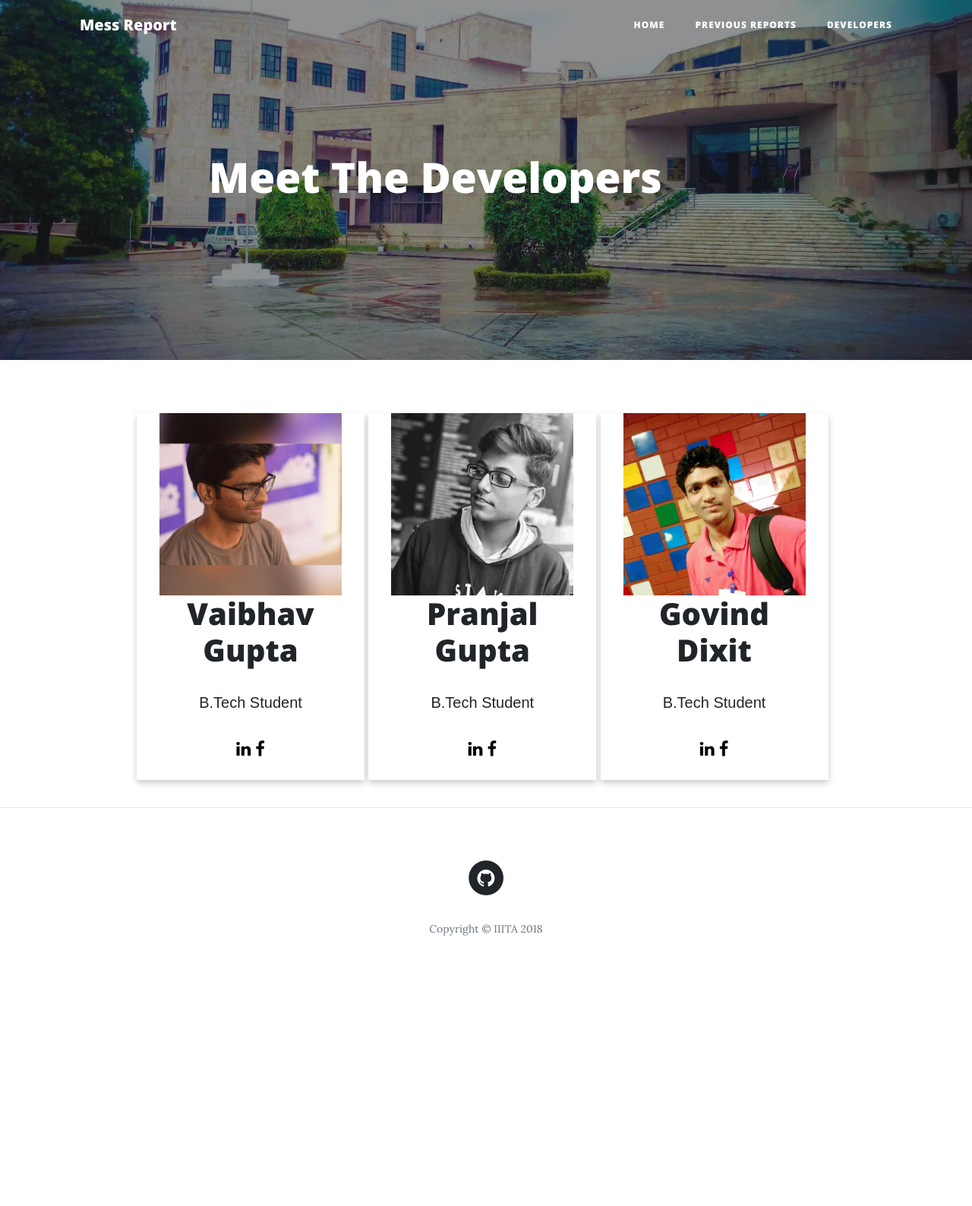
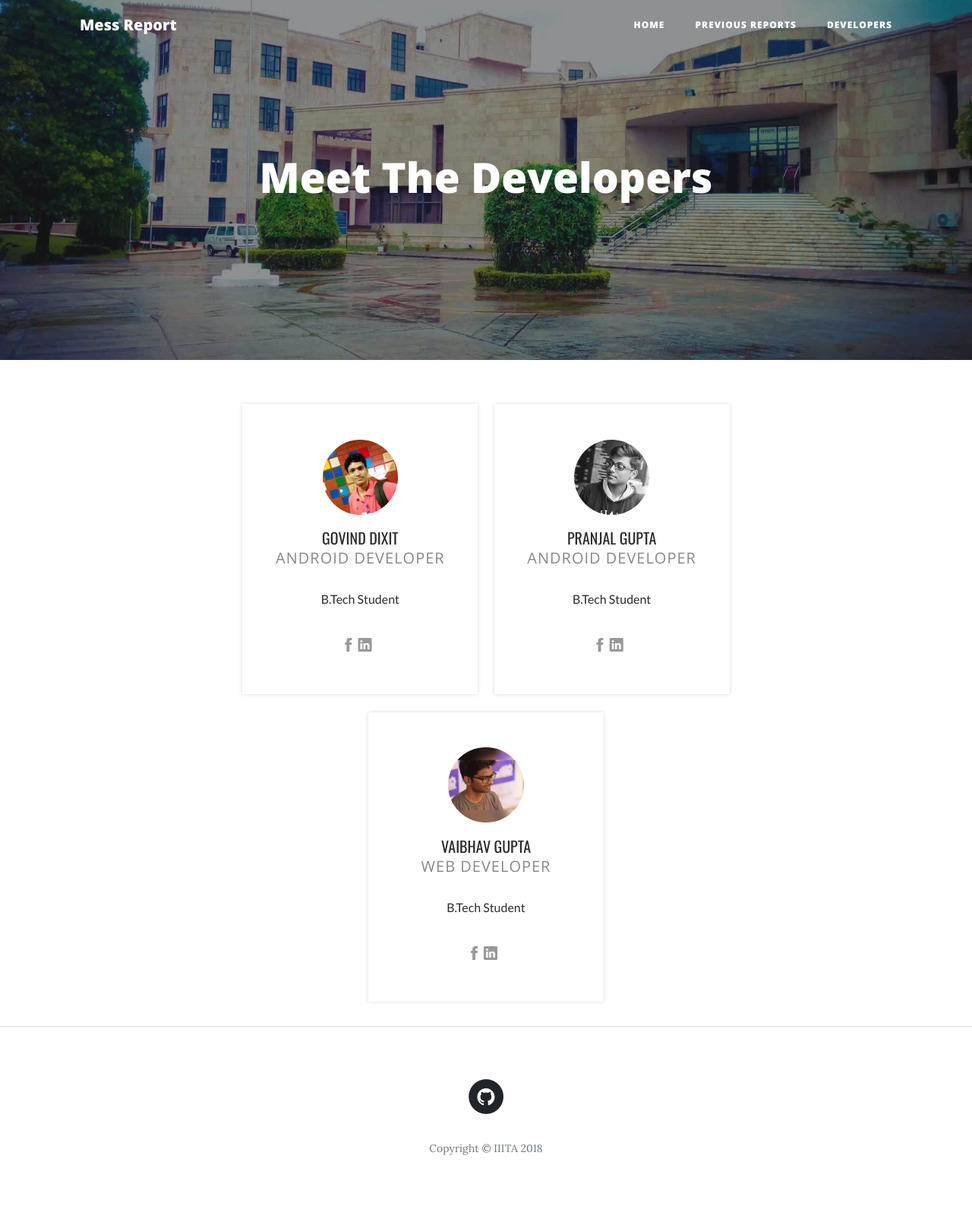
Before and after one commit to GOVINDDIXIT/IIITA-Mess-App, a Django app: page /developers/ in a window 1280 px wide. Shown: the whole page at 76% size. Before the commit the page ends 1232 px from the top, so only its background shows below. Run offline with Django 3.2, Linux system fonts and the light colour scheme; some libraries are stand-ins or nearby versions.

Commit message:
Edit The Developers' Page

```diff
--- a/backend/templates/blog/developers.html
+++ b/backend/templates/blog/developers.html
@@ -1,46 +1,87 @@
 {% extends 'base.html' %} {% load staticfiles %} {% block content %}
+<script>
+    $(".hover").mouseleave(
+        function () {
+            $(this).removeClass("hover");
+        }
+    );
+
+</script>
 <style>
-    .outer {
-        margin: 0;
+    @import url(https://fonts.googleapis.com/css?family=Lato);
+    @import url(https://fonts.googleapis.com/css?family=Oswald);
+    @import url(https://code.ionicframework.com/ionicons/2.0.1/css/ionicons.min.css);
+    .snip1559 {
+        font-family: 'Lato', Arial, sans-serif;
+        position: relative;
+        display: inline-block;
+        overflow: hidden;
+        margin: 8px;
+        min-width: 250px;
+        max-width: 310px;
+        width: 100%;
+        background-color: #ffffff;
+        color: #2B2B2B;
+        text-align: center;
+        font-size: 16px;
+        box-shadow: 0 0 5px rgba(0, 0, 0, 0.15);
     }
 
-    .card-custom {
-        box-shadow: 0 4px 8px 0 rgba(0, 0, 0, 0.2);
-        max-width: 300px;
-        text-align: center;
-        font-family: arial;
-        display: inline-block;
-        margin: 20px 0px;
-        padding: 0 30px;
+    .snip1559 * {
+        -webkit-box-sizing: border-box;
+        box-sizing: border-box;
     }
 
-    .title-custom {
-        color: grey;
-        font-size: 18px;
+    .snip1559 .profile-image {
+        padding: 15% 10% 0;
     }
 
-    .button-custom {
-        border: none;
-        outline: 0;
-        display: inline-block;
-        padding: 8px;
-        color: white;
-        background-color: #000;
-        text-align: center;
-        cursor: pointer;
-        width: 100%;
-        font-size: 18px;
+    .snip1559 .profile-image img {
+        max-width: 100%;
+        vertical-align: top;
+        position: relative;
+        border-radius: 50%;
+        max-width: 40%;
     }
 
-    .a-custom {
-        text-decoration: none;
-        font-size: 22px;
-        color: black;
+    .snip1559 figcaption {
+        padding: 5% 10% 15%;
     }
 
-    .button-custom:hover,
-    .a-custom:hover {
-        opacity: 0.7;
+    .snip1559 h3 {
+        font-family: 'Oswald';
+        text-transform: uppercase;
+        font-size: 20px;
+        font-weight: 400;
+        line-height: 24px;
+        margin: 3px 0;
+    }
+
+    .snip1559 h5 {
+        font-weight: 400;
+        margin: 0;
+        text-transform: uppercase;
+        color: #888;
+        letter-spacing: 1px;
+    }
+
+    .snip1559 .icons i {
+        color: #999;
+        display: inline-block;
+        margin-right: 5px;
+        font-size: 1.5em;
+    }
+
+    .snip1559 .icons i:hover {
+        color: #555;
+    }
+
+    .snip1559 .icons i a {
+        text-decoration: none;
+    }
+
+    body {
+        text-align: center;
     }
 </style>
 <header class="masthead" style="background-image: url({% static 'img/iiitap2.jpg' %})">
@@ -63,47 +104,60 @@
     <div class="container">
         <div class="row">
             <div class="col-lg-10 col-md-12 mx-auto">
-                <div class="outer">
-                    <div class="card-custom">
-                        <img src={% static 'img/vaibhav.jpeg' %} alt="Vaibhav" style="width:100%">
-                        <h1>Vaibhav Gupta</h1>
-                        <p class="title">B.Tech Student</p>
-                        <div style="margin: 24px 0;">
-                            <a href="https://www.linkedin.com/in/vaibhavgupta79/" class="a-custom">
-                                <i class="fa fa-linkedin"></i>
+                <figure class="snip1559">
+                    <div class="profile-image">
+                        <img src={% static 'img/govind-1.jpeg' %} alt="Govind" />
+                    </div>
+                    <figcaption>
+                        <h3>Govind Dixit</h3>
+                        <h5>Android Developer</h5>
+                        <p>B.Tech Student</p>
+                        <div class="icons">
+                            <a href="https://www.facebook.com/govinddixit05">
+                                <i class="ion-social-facebook"></i>
                             </a>
-                            <a href="https://www.facebook.com/vaib79" class="a-custom">
-                                <i class="fa fa-facebook"></i>
+                            <a href="https://www.linkedin.com/in/govind-dixit-58708413a">
+                                <i class="ion-social-linkedin"></i>
                             </a>
                         </div>
+                    </figcaption>
+                </figure>
+                <figure class="snip1559">
+                    <div class="profile-image">
+                        <img src={% static 'img/pranjal.jpeg' %} alt="Pranjal" />
                     </div>
-                    <div class="card-custom">
-                        <img src={% static 'img/pranjal.jpeg' %} alt="Pranjal" style="width:100%">
-                        <h1>Pranjal Gupta</h1>
-                        <p class="title">B.Tech Student</p>
-                        <div style="margin: 24px 0;">
-                            <a href="https://www.linkedin.com/in/pranjal-gupta-8a16ba165/" class="a-custom">
-                                <i class="fa fa-linkedin"></i>
+                    <figcaption>
+                        <h3>Pranjal Gupta</h3>
+                        <h5>Android Developer</h5>
+                        <p>B.Tech Student</p>
+                        <div class="icons">
+                            <a href="https://www.facebook.com/pranjal.gupta.562">
+                                <i class="ion-social-facebook"></i>
                             </a>
-                            <a href="https://www.facebook.com/pranjal.gupta.562" class="a-custom">
-                                <i class="fa fa-facebook"></i>
+                            <a href="https://www.linkedin.com/in/pranjal-gupta-8a16ba165/">
+                                <i class="ion-social-linkedin"></i>
                             </a>
                         </div>
+                    </figcaption>
+                </figure>
+                <figure class="snip1559">
+                    <div class="profile-image">
+                        <img src={% static 'img/vaibhav.jpeg' %} alt="Vaibhav" />
                     </div>
-                    <div class="card-custom">
-                        <img src={% static 'img/govind-1.jpeg' %} alt="Govind" style="width:100%">
-                        <h1>Govind Dixit</h1>
-                        <p class="title">B.Tech Student</p>
-                        <div style="margin: 24px 0;">
-                            <a href="https://www.linkedin.com/in/govind-dixit-58708413a" class="a-custom">
-                                <i class="fa fa-linkedin"></i>
+                    <figcaption>
+                        <h3>Vaibhav Gupta</h3>
+                        <h5>Web Developer</h5>
+                        <p>B.Tech Student</p>
+                        <div class="icons">
+                            <a href="https://www.facebook.com/vaib79">
+                                <i class="ion-social-facebook"></i>
                             </a>
-                            <a href="https://www.facebook.com/govinddixit05" class="a-custom">
-                                <i class="fa fa-facebook"></i>
+                            <a href="https://www.linkedin.com/in/vaibhavgupta79/">
+                                <i class="ion-social-linkedin"></i>
                             </a>
                         </div>
-                    </div>
-                </div>
+                    </figcaption>
+                </figure>
             </div>
         </div>
     </div>
```
